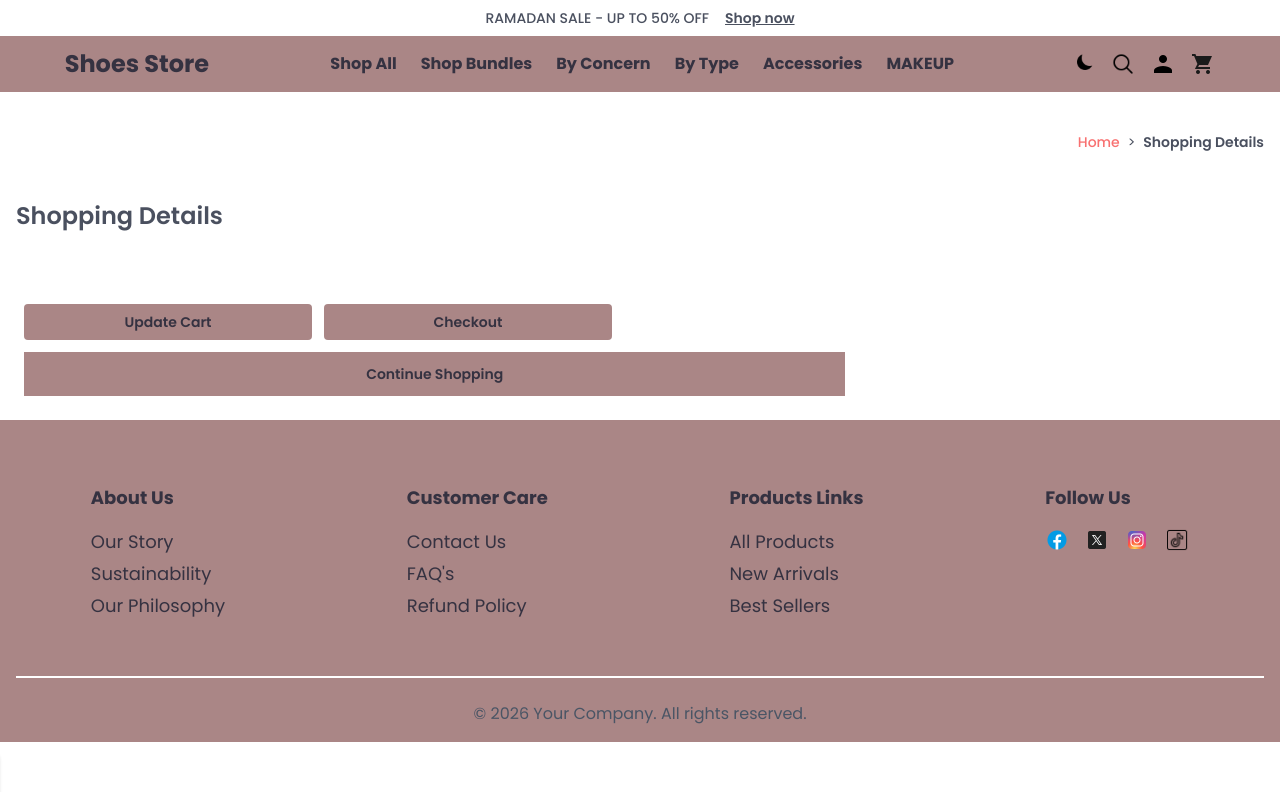
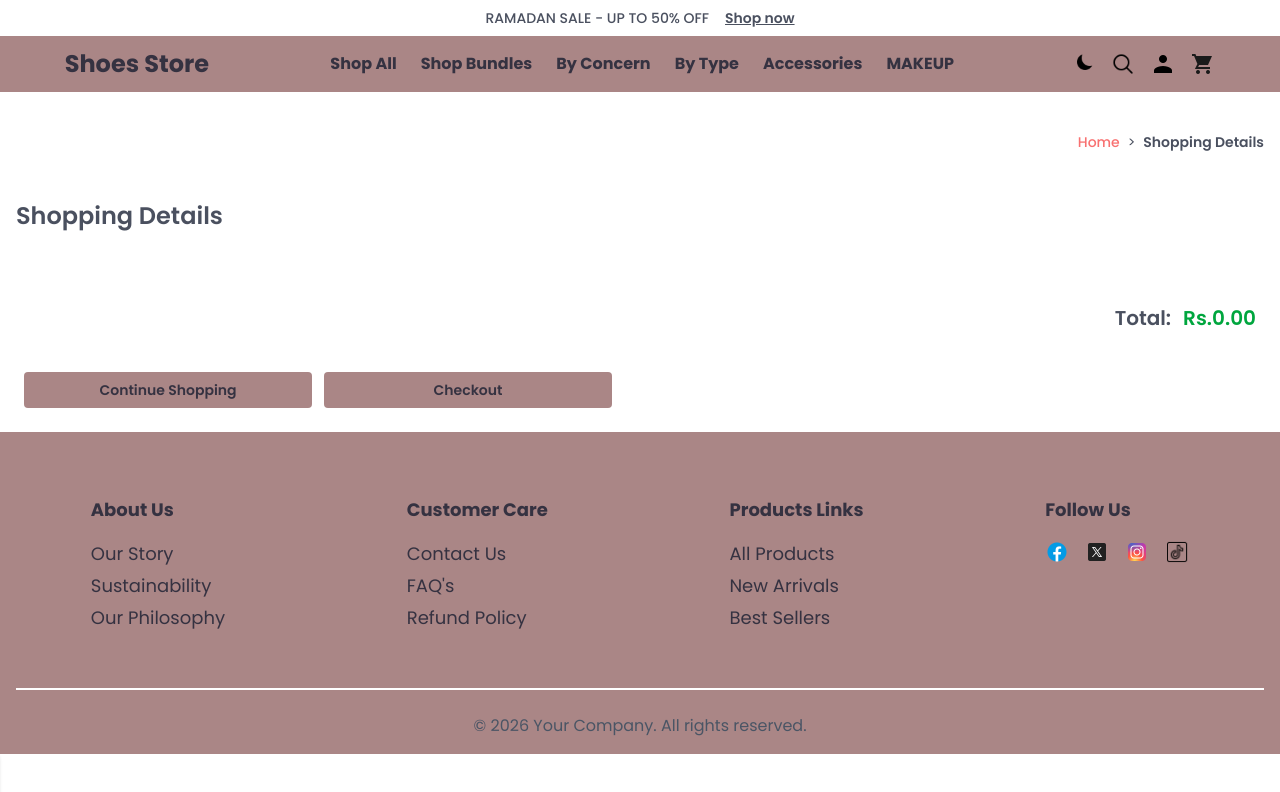
Before and after one commit to arwakh5897/fundamental_app, a React (Vite) app: page /pages/shopping_details in a window 1280 px wide. Shown: the top 792 px of the page. Built offline with nearby package versions, Linux system fonts and the light colour scheme.

Commit message:
card check

```diff
--- a/src/components/buttons/increament&decrement_button.jsx
+++ b/src/components/buttons/increament&decrement_button.jsx
@@ -1,7 +1,7 @@
 import React , {useState} from "react";
 
-const IncreamentDecreamentButton = () => {
-      const [quantity, setQuantity] = useState(1);
+const IncreamentDecreamentButton = ({ qty }) => {
+      const [quantity, setQuantity] = useState(qty);
       const increment = () => setQuantity((prev) => prev + 1);
       const decrement = () => setQuantity((prev) => (prev > 1 ? prev - 1 : 1));
 
--- a/src/components/card/shopping_card_components/add&sidebarCardLogic.jsx
+++ /dev/null
@@ -1,34 +0,0 @@
-import React, { useState } from "react";
-import AddButton from "../../products_details_components/product_cart_Components/cart_add_Button";
-import ShoppingCard from "../shopping_card";
-const ProductPageLogic = ({ product }) => {
-  const [cart, setCart] = useState([]);
-
-  const handleAddToCart = (item) => {
-    setCart((prev) => {
-      const existing = prev.find((p) => p.id === item.id);
-
-      if (existing) {
-        return prev.map((p) =>
-          p.id === item.id
-            ? { ...p, qty: p.qty + item.qty }
-            : p
-        );
-      }
-
-      return [...prev, item];
-    });
-
-  };
-
-  return (
-    <>
-      <AddButton products={product} onAdd={handleAddToCart} />
-
-      <ShoppingCard image={product.image} name={product.title} qty={1} price={product.price} />
-
-    </>
-  );
-};
-
-export default ProductPageLogic;
--- a/src/components/card/shopping_details_card.jsx
+++ b/src/components/card/shopping_details_card.jsx
@@ -33,7 +33,7 @@ const ShoppingDetailsCard = ({
 
           <button
             onClick={onRemove}
-            className="p-1 hover:bg-red-100 rounded"
+            className="p-1 hover:bg-red-100 hover:cursor-pointer rounded"
           >
             <img
               className="w-4 h-4"
@@ -51,7 +51,7 @@ const ShoppingDetailsCard = ({
         </div>
 
         {/* Bottom Section */}
-        <div className="flex items-center justify-between mt-2">
+        <div className="flex items-center justify-end mt-2">
 
           {/* Price */}
           <p className="text-sm lg:text-base font-bold text-green-600">
@@ -59,7 +59,7 @@ const ShoppingDetailsCard = ({
           </p>
 
           {/* Quantity Buttons */}
-          <IncreamentDecreamentButton />
+          {/* <IncreamentDecreamentButton qty={qty} /> */}
         </div>
       </div>
     </div>
--- a/src/components/card/shopping_details_card_components/shopping_Detail_Card_buttons.jsx
+++ b/src/components/card/shopping_details_card_components/shopping_Detail_Card_buttons.jsx
@@ -1,7 +1,7 @@
 import React from "react";
 import { useNavigate } from "react-router-dom";
 
-const ShoppingDeatailsCardButtons = () => {
+const ShoppingDetailsCardButtons = ({ cart}) => {
     const navigate = useNavigate();
     return(
     <div className="flex flex-col gap-3 p-2 font-semibold text-xs lg:text-sm transition-colors duration-200 mt-auto">
@@ -9,32 +9,21 @@ const ShoppingDeatailsCardButtons = () => {
       <button
         className="w-full lg:w-72 py-2 bg-buttons hover-bg-buttons rounded  hover:cursor-pointer"
         onClick={() => {
-          // navigate("/pages/shop_all");
-          onClick();
+          navigate("/pages/shop_all");
         }}
       >
-        Update Cart
+        Continue Shopping
       </button>
       <button
         className="w-full lg:w-72 py-2 bg-buttons hover-bg-buttons rounded hover:cursor-pointer "
         onClick={() => {
           navigate("/pages/checkout");
-          onClick();
         }}
       >
         Checkout
       </button>
       </div>
-      <button
-        className="w-full lg:w-2/3 py-3 bg-buttons hover-bg-buttons hover:cursor-pointer"
-        onClick={() => {
-          navigate("/pages/shop_all");
-          onClick();
-        }}
-      >
-        Continue Shopping
-      </button>
     </div>
     )
 }
-export default ShoppingDeatailsCardButtons;
+export default ShoppingDetailsCardButtons;
--- /dev/null
+++ b/src/components/card/shopping_details_card_components/shopping_Details_cart_total.jsx
@@ -0,0 +1,13 @@
+import React from "react";
+
+const ShoppingDetailsCartTotal = ({ totalPrice = 0 }) => {
+    return (
+        <div className="flex justify-end gap-3 text-sm lg:text-xl font-semibold p-2">
+            <h1> Total:</h1>
+            <h1 className="text-green-600">
+                Rs.{Number(totalPrice).toLocaleString("en-US", { minimumFractionDigits: 2, maximumFractionDigits: 2 })}
+            </h1>
+        </div>
+    );
+}
+export default ShoppingDetailsCartTotal;
--- a/src/hook/cart_hook.jsx
+++ b/src/hook/cart_hook.jsx
@@ -35,6 +35,13 @@ const handleAddToCart = (product, quantity) => {
 
   });
 };
+  const updateCartQty = (id, newQty) => {
+    setCart((prev) =>
+      prev.map((item) =>
+        item.id === id ? { ...item, qty: newQty } : item
+      )
+    );
+  };
 
   const handleRemoveItem = (id) => {
     setCart((prev) => prev.filter((item) => item.id !== id));
@@ -50,6 +57,7 @@ const handleAddToCart = (product, quantity) => {
     handleAddToCart,
     handleRemoveItem,
     clearCart,
+    updateCartQty,
   };
 };
 
--- a/src/pages/shopping_details/shopping_details.jsx
+++ b/src/pages/shopping_details/shopping_details.jsx
@@ -1,8 +1,9 @@
 import React from "react";
 import ShoppingDetailsCard from "../../components/card/shopping_details_card";
 import { useCartContext } from "../../context/cartContext";
-import ShoppingDeatailsCardButtons from "../../components/card/shopping_details_card_components/shopping_Detail_Card_buttons";
+import ShoppingDetailsCardButtons from "../../components/card/shopping_details_card_components/shopping_Detail_Card_buttons";
 import Breadcrumb from "../../components/breadcrumbs/breadcrumb";
+import ShoppingDetailsCartTotal from "../../components/card/shopping_details_card_components/shopping_Details_cart_total";
 
 const ShoppingDetails =()=>{
   const { cart, handleRemoveItem} = useCartContext();
@@ -32,8 +33,9 @@ const ShoppingDetails =()=>{
               />
             ))}
             </div>
+            <ShoppingDetailsCartTotal totalPrice={cart.reduce((total, item) => total + item.discountedPrice * item.qty, 0)} />
             <div>
-                <ShoppingDeatailsCardButtons/>
+                <ShoppingDetailsCardButtons cart={cart} />
             </div>
         </div>
     )
```
